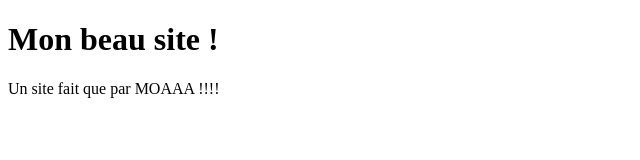
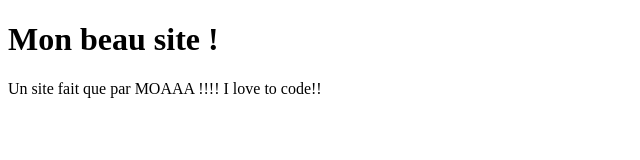
Before and after one commit to Auresorhia/site, a plain HTML site: page index.html in a window 1280 px wide. Shown: the whole page, without its empty margins (0-640 px from the left). Drawn offline with Linux system fonts and the light colour scheme; files whose address does not match are found by name.

Commit message:
modifier ligne 12

```diff
--- a/index.html
+++ b/index.html
@@ -9,7 +9,7 @@
 <body>
     <h1>Mon beau site !</h1>
 
-    <div>Un site fait que par MOAAA !!!!</div>
+    <div>Un site fait que par MOAAA !!!! I love to code!!</div>
 
     <script src="./asset/js/app.js"></script>
 </body>
```
